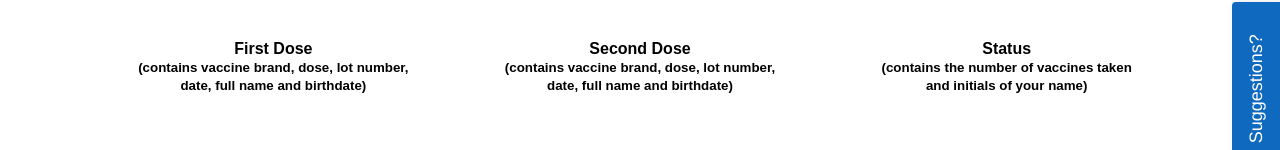
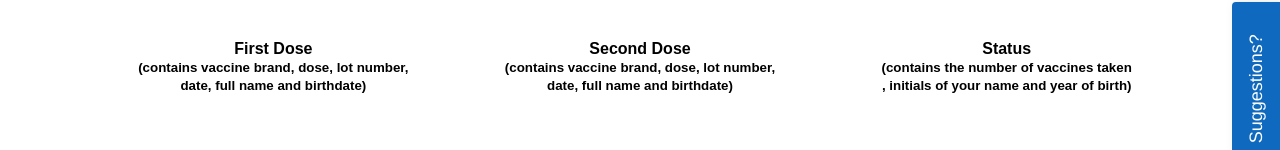
Before and after one commit to Path-Check/massqr, a website: page index.html in a window 1280 px wide. Shown: the part 296-446 px from the top of the page. Drawn offline with Linux system fonts and the light colour scheme; a script that the page names is missing.

Commit message:
Correctly labeling the status QR

```diff
--- a/index.html
+++ b/index.html
@@ -45,7 +45,7 @@
                 <canvas id="qr-cred-second-code"></canvas><br/>
             </div>
             <div class="third">
-                <h4>Status <br><small>(contains the number of vaccines taken<br>and initials of your name)</small></h4>
+                <h4>Status <br><small>(contains the number of vaccines taken<br>, initials of your name and year of birth)</small></h4>
                 <canvas id="qr-cred-status-code"></canvas><br/>
             </div>
         </div>
```
